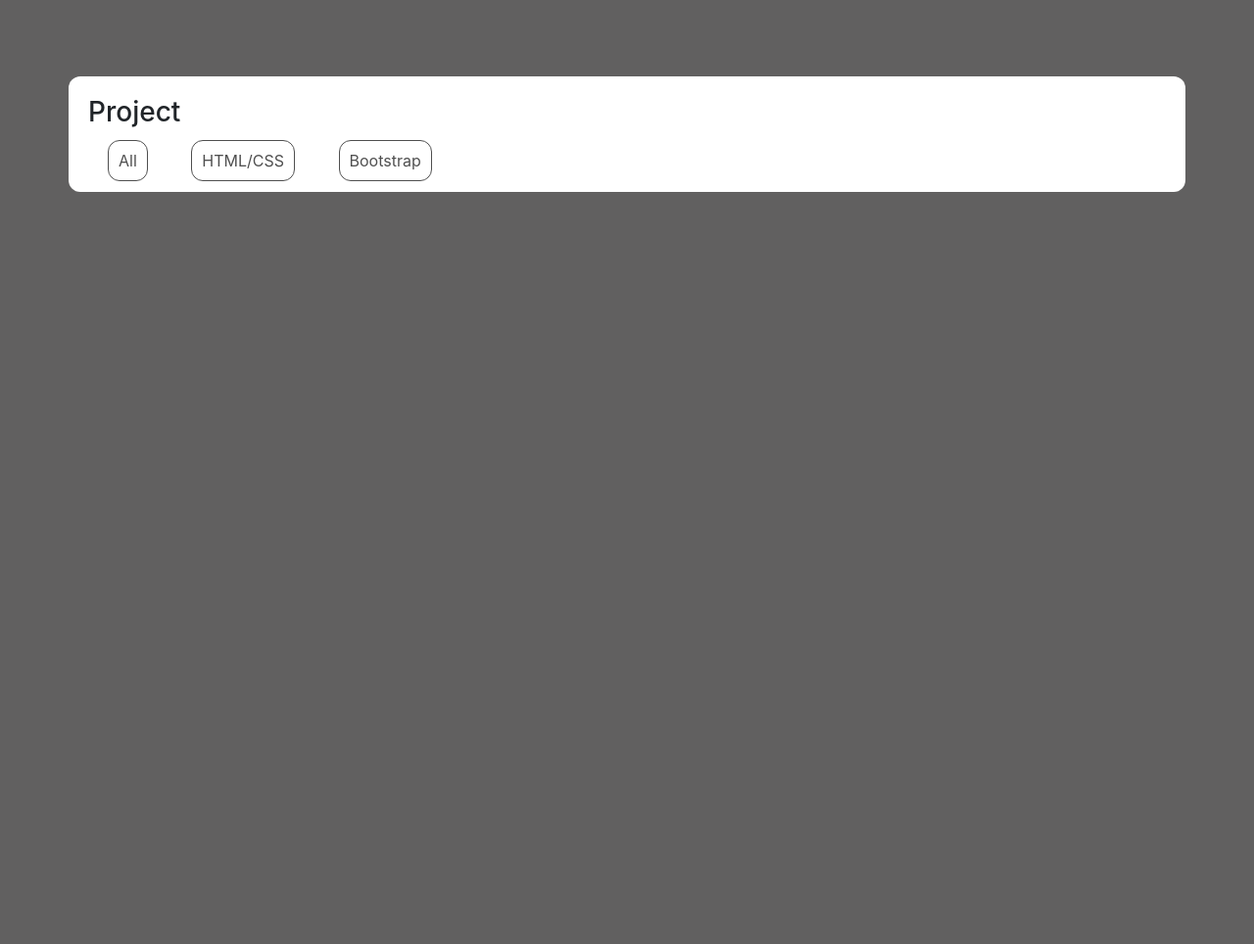
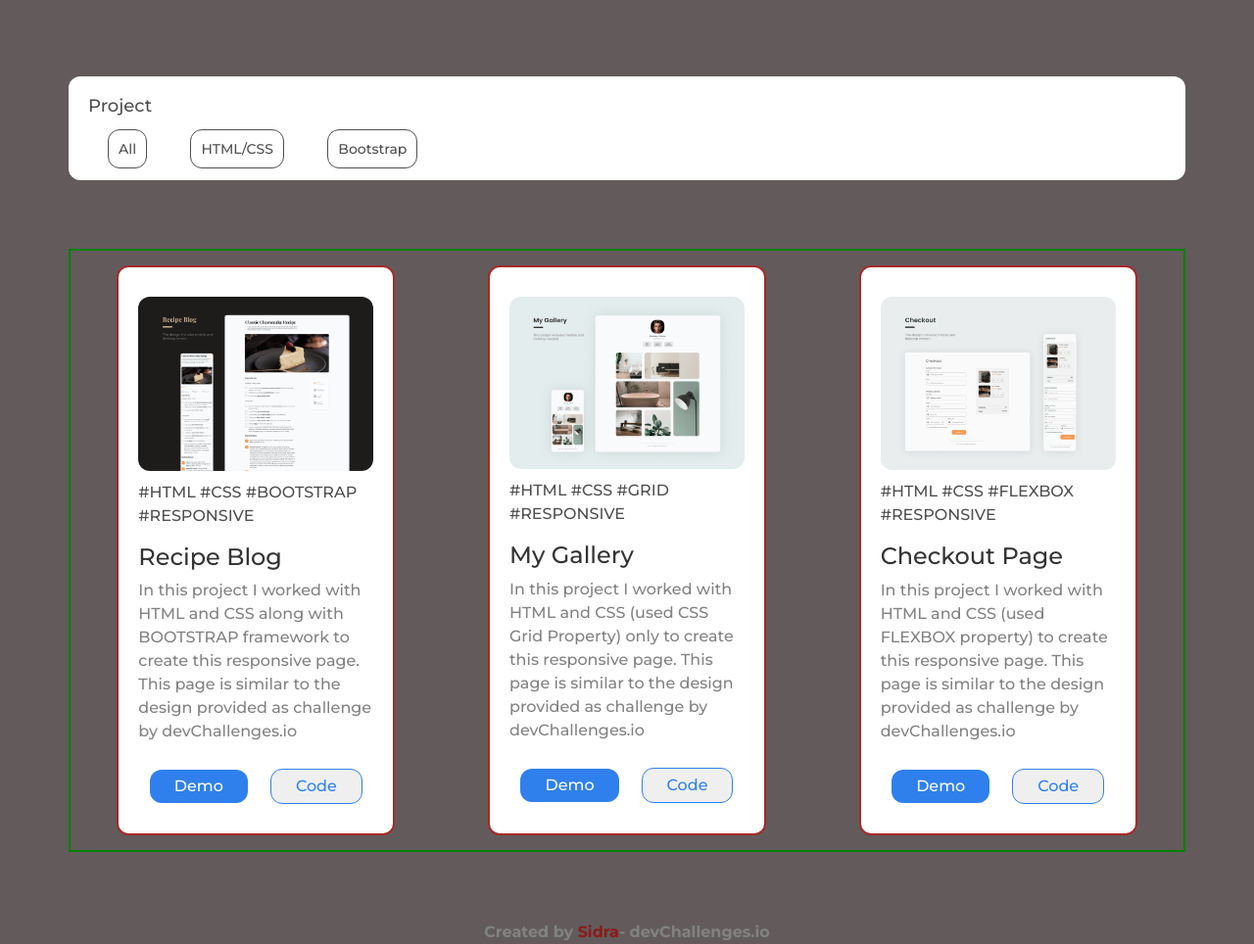
Before and after one commit to sidramwaseem/Portfolio-Challenge, a plain HTML site: page index.html in a window 1280 px wide. Shown: the part 1916-2880 px from the top of the page at 98% size. Before the commit the page ends 2182 px from the top, so only its background shows below. Drawn offline with Linux system fonts and the light colour scheme.

Commit message:
added project section and footer

```diff
--- a/index.html
+++ b/index.html
@@ -101,5 +101,60 @@
     </div>
   </section>
 
+  <section class="projects">
+
+    <div class="container project-container">
+
+      <div class="row ">
+
+        <div class="col-lg-3 col-10 project-item">
+          <figure class="project-fig">
+            <img src="/images/project1.png" alt="">
+            <figcaption>#HTML #CSS #BOOTSTRAP #RESPONSIVE </figcaption>
+          </figure>
+          <h3>Recipe Blog</h3>
+          <p>In this project I worked with HTML and CSS along with BOOTSTRAP framework to create this responsive page. This page is similar to the design provided as challenge by devChallenges.io</p>
+          <form action="" class="form-inline">
+            <button class="demo-btn"> <a target="_blank" href="https://recipe-page-devio.netlify.app/">Demo</a> </button>
+            <button class="code-btn"> <a target="_blank" href="https://github.com/sidramwaseem/Recipe-page">Code</a> </button>
+          </form>
+        </div>
+
+        <div class="col-lg-3 col-10 project-item">
+          <figure class="project-fig">
+            <img src="/images/project2.png" alt="">
+            <figcaption>#HTML #CSS #GRID #RESPONSIVE </figcaption>
+          </figure>
+          <h3>My Gallery</h3>
+          <p>In this project I worked with HTML and CSS (used CSS Grid Property) only to create this responsive
+          page. This page is similar to the design provided as challenge by devChallenges.io</p>
+          <form action="" class="form-inline">
+            <button class="demo-btn"> <a target="_blank" href="https://gallery-challenge.netlify.app/">Demo</a> </button>
+            <button class="code-btn"> <a target="_blank" href="https://github.com/sidramwaseem/Gallery-Challenge">Code</a> </button>
+          </form>
+        </div>
+        <div class="col-lg-3 col-10 project-item">
+          <figure class="project-fig">
+            <img src="/images/project3.png" alt="">
+            <figcaption>#HTML #CSS #FLEXBOX #RESPONSIVE </figcaption>
+          </figure>
+          <h3>Checkout Page</h3>
+          <p>In this project I worked with HTML and CSS (used FLEXBOX property) to create this responsive
+          page. This page is similar to the design provided as challenge by devChallenges.io</p>
+          <form action="" class="form-inline">
+            <button class="demo-btn"> <a target="_blank" href="https://checkout-page-devio.netlify.app/">Demo</a> </button>
+            <button class="code-btn"> <a target="_blank" href="https://github.com/sidramwaseem/Checkout-Page">Code</a> </button>
+          </form>
+        </div>
+      </div>
+
+    </div>
+
+  </section>
+
+  <footer>
+    Created by <a target="_blank" href="https://github.com/sidramwaseem">Sidra</a>- devChallenges.io
+  </footer>
+
 </body>
 </html>
--- a/style.css
+++ b/style.css
@@ -1,7 +1,7 @@
 @import url("https://fonts.googleapis.com/css2?family=Montserrat:wght@500;600;700&display=swap");
 
 body {
-  background-color: rgb(97, 96, 96);
+  background-color: rgb(99, 91, 91);
 }
 /*** Introduction Section ***/
 
@@ -207,10 +207,14 @@ body {
   padding: 20px;
   border-radius: 12px;
   margin-bottom: 70px;
+  font-family: 'Montserrat', sans-serif;
 }
 
 .project-headline h3{
   margin-bottom:20px;
+  font-weight: 500;
+  color:#4f4f4f;
+  font-size:18px;
 }
 
 .project-headline span{
@@ -219,10 +223,108 @@ body {
   padding: 10px;
   border-radius: 12px;
   color: #4f4f4f;
+  font-size: 14px;
 }
 
 .project-headline span:hover{
   color: #fff;
   background-color: #2f80ed;
   cursor: pointer;
+  border:none;
 }
+
+.project-container{
+  border:2px solid green;
+  font-family: 'Montserrat', sans-serif;
+  font-weight:500;
+  margin-bottom: 70px;
+}
+
+.project-item{
+  border:2px solid brown;
+  background-color: #fff;
+  padding: 20px;
+  border-radius: 12px;
+  margin: 15px auto;
+}
+
+.project-item h3{
+  font-size:24px;
+
+  color: #333;
+}
+
+.project-item p{
+  color: #828282;
+  font-size:16px;
+}
+
+.project-item figcaption{
+  color: #4f4f4f;
+  font-size:16px;
+}
+
+.project-fig{
+  width:100%;
+}
+
+.project-fig img{
+  width:100%;
+  border-radius:12px ;
+  margin-top: 10px;
+  margin-bottom: 10px;
+}
+
+button{
+  margin:10px auto;
+  border-radius: 12px;
+  padding: 5px 25px;
+  border:none;
+}
+
+button a{
+  text-decoration: none;
+  font-size: 16px;
+}
+
+button:hover a{
+  text-decoration:none;
+}
+
+.demo-btn{
+  color: #fff;
+  background-color: #2f80ed;
+}
+
+.demo-btn a{
+  color: #fff;
+}
+
+.code-btn{
+  border: 1px solid #2f80ed;
+}
+
+.code-btn a{
+  color: #2f80ed;
+}
+
+.code-btn:hover {
+  cursor: pointer;
+}
+/*** Footer ***/
+footer{
+  text-align: center;
+  font-family: 'Montserrat', sans-serif;
+  font-weight: 700;
+  color:#828282;
+}
+
+footer a{
+  color: rgb(141, 26, 26);
+}
+
+footer a:hover{
+  text-decoration: none;
+  color: #000;
+  cursor: pointer;
+}
```
